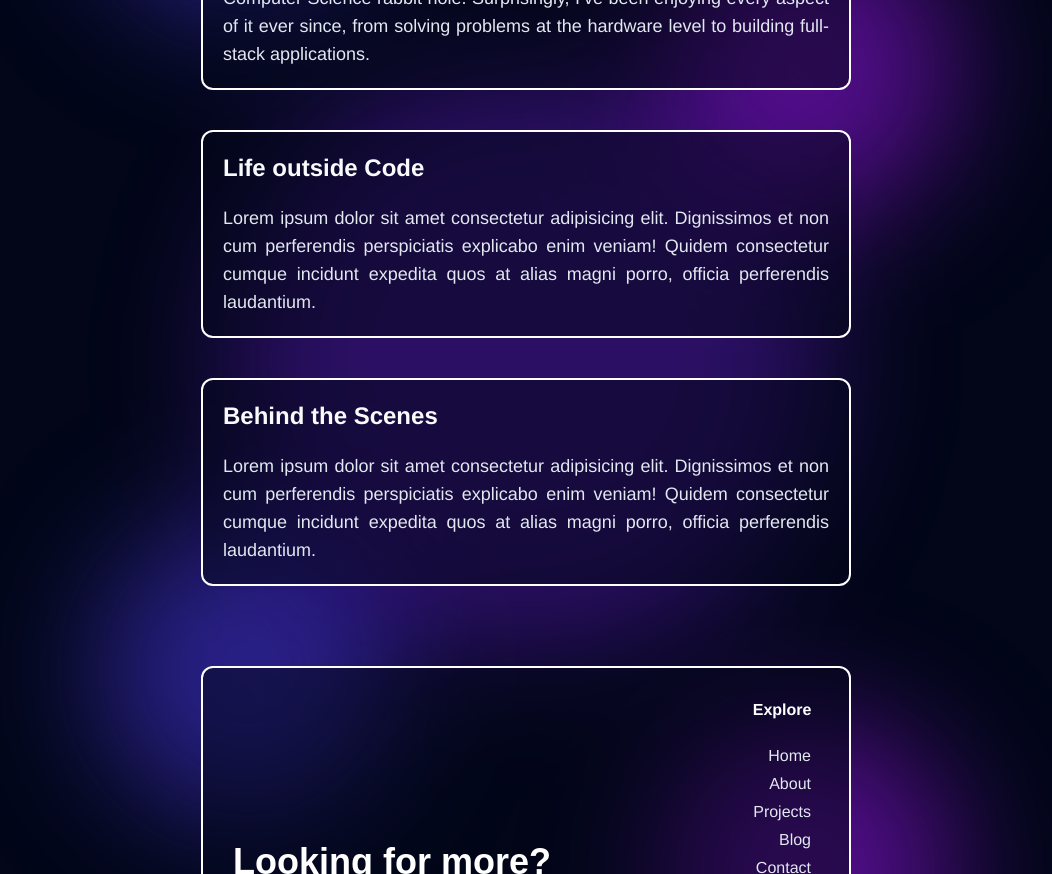
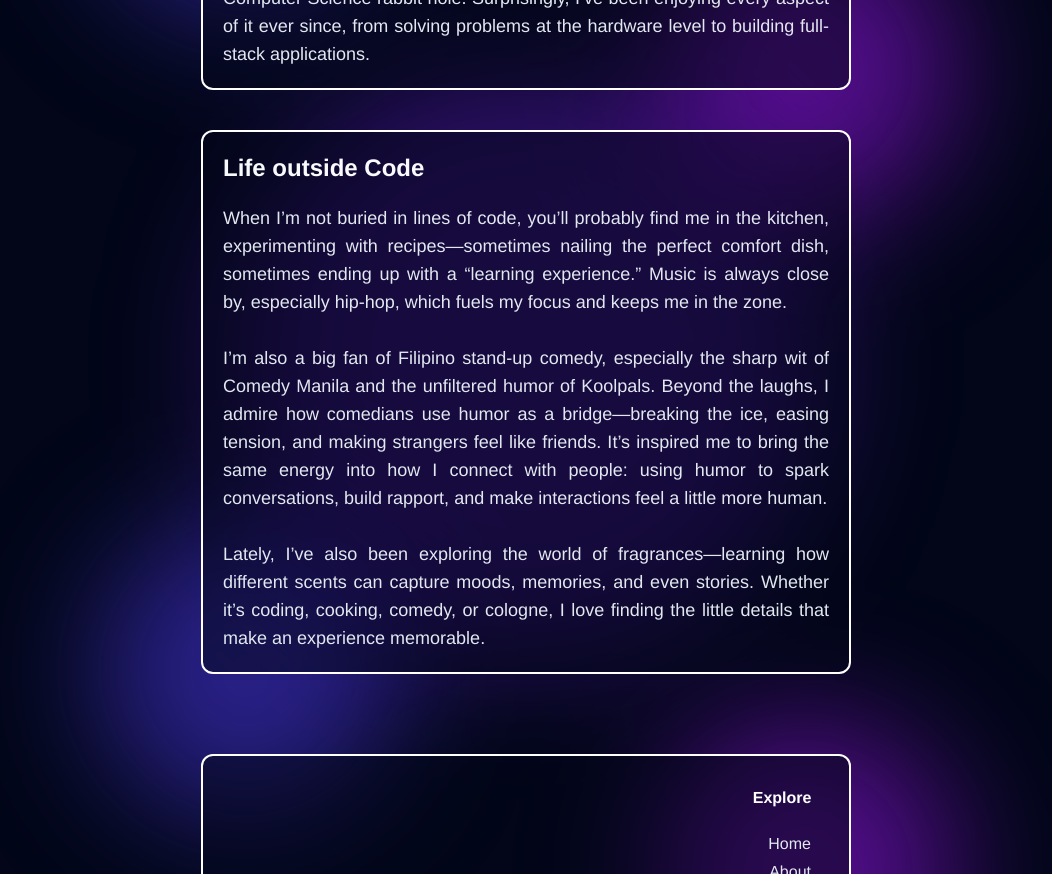
Before and after one commit to alecbnono/tech-by-alec-frontend, a React (Vite) app: page /about in a window 1280 px wide. Shown: the part 1240-2114 px from the top of the page, without its empty margins (114-1166 px from the left). Built offline with nearby package versions, Linux system fonts and the light colour scheme; a web font is replaced by a local one.

Commit message:
Fix about page

```diff
--- a/src/components/TextBox.jsx
+++ b/src/components/TextBox.jsx
@@ -27,7 +27,7 @@ function TextBox({ title, text, image }) {
   }
 
   return (
-    <div className="flex flex-col items-start gap-5 p-5 rounded-xl border-2 border-white bg-slate-950/50">
+    <div className="flex flex-col items-start gap-5 p-5 rounded-xl border-2 border-white bg-slate-950/50 whitespace-pre-line">
       <h1 className="font-semibold text-2xl text-slate-50">{title}</h1>
       <p className="text-lg text-slate-200 text-justify">{text}</p>
     </div>
--- a/src/data/about.js
+++ b/src/data/about.js
@@ -20,11 +20,7 @@ const about = [
   },
   {
     title: "Life outside Code",
-    text: "Lorem ipsum dolor sit amet consectetur adipisicing elit. Dignissimos et non cum perferendis perspiciatis explicabo enim veniam! Quidem consectetur cumque incidunt expedita quos at alias magni porro, officia perferendis laudantium.",
-  },
-  {
-    title: "Behind the Scenes",
-    text: "Lorem ipsum dolor sit amet consectetur adipisicing elit. Dignissimos et non cum perferendis perspiciatis explicabo enim veniam! Quidem consectetur cumque incidunt expedita quos at alias magni porro, officia perferendis laudantium.",
+    text: "When I’m not buried in lines of code, you’ll probably find me in the kitchen, experimenting with recipes—sometimes nailing the perfect comfort dish, sometimes ending up with a “learning experience.” Music is always close by, especially hip-hop, which fuels my focus and keeps me in the zone. \n\n I’m also a big fan of Filipino stand-up comedy, especially the sharp wit of Comedy Manila and the unfiltered humor of Koolpals. Beyond the laughs, I admire how comedians use humor as a bridge—breaking the ice, easing tension, and making strangers feel like friends. It’s inspired me to bring the same energy into how I connect with people: using humor to spark conversations, build rapport, and make interactions feel a little more human. \n\n Lately, I’ve also been exploring the world of fragrances—learning how different scents can capture moods, memories, and even stories. Whether it’s coding, cooking, comedy, or cologne, I love finding the little details that make an experience memorable.",
   },
 ];
 
```
Also changed, not shown: vercel.json (added).
